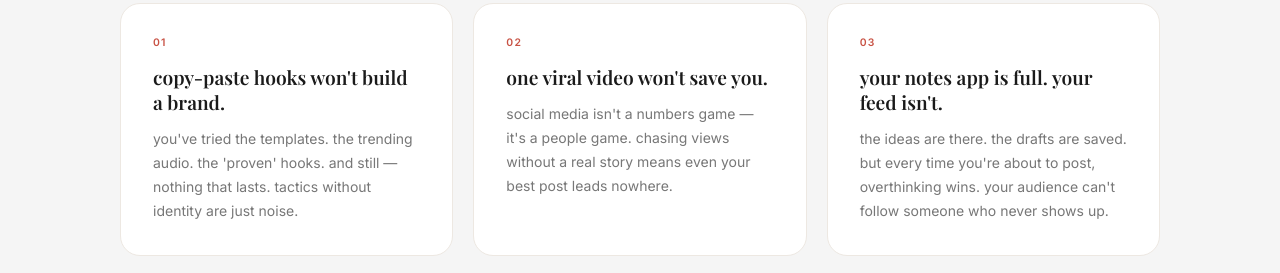
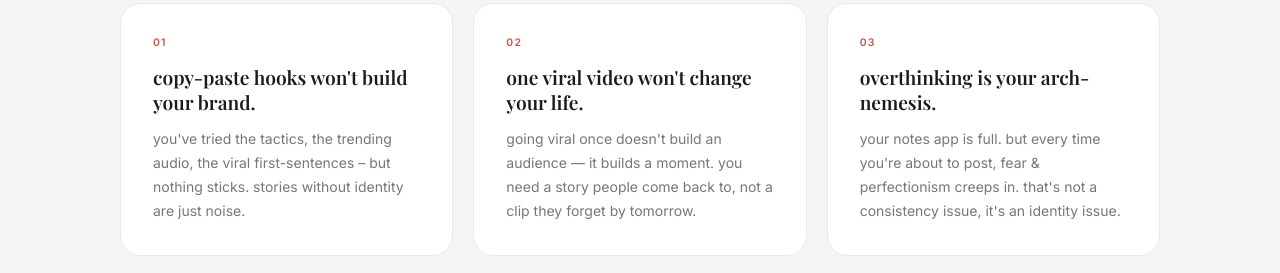
Before and after one commit to kennethctjandra-a11y/landing, a Next.js app: page / in a window 1280 px wide. Shown: the part 980-1253 px from the top of the page. Built offline with nearby package versions, Linux system fonts and the light colour scheme; a web font is replaced by a local one.

Commit message:
Update problem section with Ken's final copy
https://claude.ai/code/session_01QPWwJ6uFc8cRw3HjhZVBvm

```diff
--- a/app/page.tsx
+++ b/app/page.tsx
@@ -310,9 +310,9 @@ export default function Home() {
           </h2>
           <div className="problem-grid">
             {[
-              { num: "01", title: "copy-paste hooks won't build a brand.",          body: "you've tried the templates. the trending audio. the 'proven' hooks. and still — nothing that lasts. tactics without identity are just noise." },
-              { num: "02", title: "one viral video won't save you.",                body: "social media isn't a numbers game — it's a people game. chasing views without a real story means even your best post leads nowhere." },
-              { num: "03", title: "your notes app is full. your feed isn't.",       body: "the ideas are there. the drafts are saved. but every time you're about to post, overthinking wins. your audience can't follow someone who never shows up." },
+              { num: "01", title: "copy-paste hooks won't build your brand.",        body: "you've tried the tactics, the trending audio, the viral first-sentences – but nothing sticks. stories without identity are just noise." },
+              { num: "02", title: "one viral video won't change your life.",          body: "going viral once doesn't build an audience — it builds a moment. you need a story people come back to, not a clip they forget by tomorrow." },
+              { num: "03", title: "overthinking is your arch-nemesis.",               body: "your notes app is full. but every time you're about to post, fear & perfectionism creeps in. that's not a consistency issue, it's an identity issue." },
             ].map(p => (
               <div className="problem-card" key={p.num}>
                 <div className="problem-num">{p.num}</div>
```
